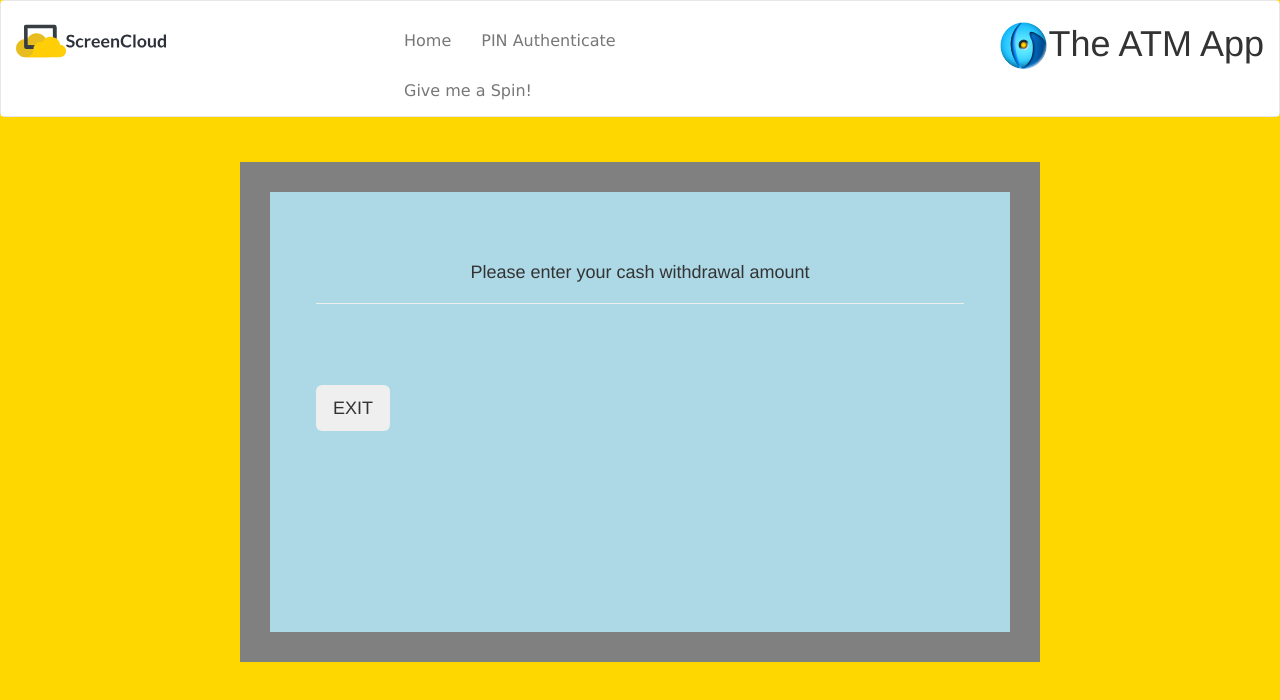
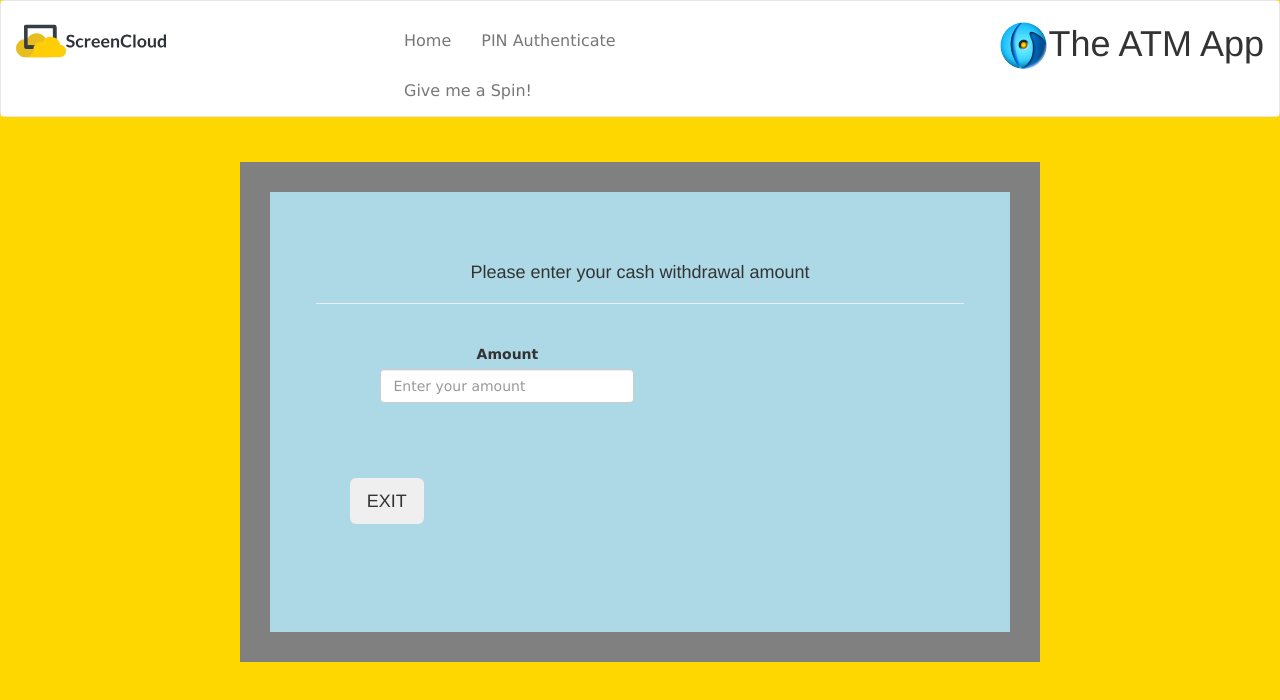
Before and after one commit to Johnnycool22/screencloud-atm-app, an Angular app: page /cash-withdrawal in a window 1280 px wide. Shown: the top 700 px of the page. Built offline with nearby package versions, Linux system fonts and the light colour scheme.

Commit message:
withdrawal UI added

```diff
--- a/src/app/atm-withdraw/cash-withdrawal/cash-withdrawal.component.css
+++ b/src/app/atm-withdraw/cash-withdrawal/cash-withdrawal.component.css
@@ -11,3 +11,8 @@
     font-family: Verdana, Geneva, Tahoma, sans-serif;
     font-size: 25px color black;
   }
+
+  .form-group {
+    width: 254px;
+    margin-left: 8%;
+  }
--- a/src/app/atm-withdraw/cash-withdrawal/cash-withdrawal.component.html
+++ b/src/app/atm-withdraw/cash-withdrawal/cash-withdrawal.component.html
@@ -3,6 +3,21 @@
             <H4>Please enter your cash withdrawal amount</H4>
             <hr/>
           <div class="col-xs-12">
+              <form #withForm="ngForm" (ngSubmit)="onSubmit(withForm)">
+                  <div class="form-group">
+                    <br>
+                    <label for="pin">Amount</label>
+                    <input
+                    type="number"
+                    id="number"
+                    class="form-control"
+                    ngModel
+                    name="amount"
+                    required
+                    minlength="2"
+                    placeholder="Enter your amount">
+                  </div>
+              </form>
           </div>
           <div class="row">
               <div class="col-xs-10 col-md-8">
--- a/src/app/atm-withdraw/cash-withdrawal/cash-withdrawal.component.ts
+++ b/src/app/atm-withdraw/cash-withdrawal/cash-withdrawal.component.ts
@@ -1,4 +1,5 @@
 import { Component, OnInit } from '@angular/core';
+import { NgForm } from '@angular/forms';
 
 @Component({
   selector: 'app-cash-withdrawal',
@@ -9,6 +10,14 @@ export class CashWithdrawalComponent implements OnInit {
 
   constructor() { }
 
+  onSubmit(form: NgForm) {
+    if (!form.valid) {
+      return;
+    }
+    const withdraw = form.value.withdraw;
+    form.resetForm();
+    }
+
   ngOnInit() {
   }
 
--- a/src/app/auth/auth.service.ts
+++ b/src/app/auth/auth.service.ts
@@ -12,7 +12,5 @@ export class AuthService {
       {
         pin
       });
+    }
   }
-  // getBalance() {
-   // return this.http.get('https://frontend-challenge.screencloud-michael.now.sh/api/pin/');
-  }
```
